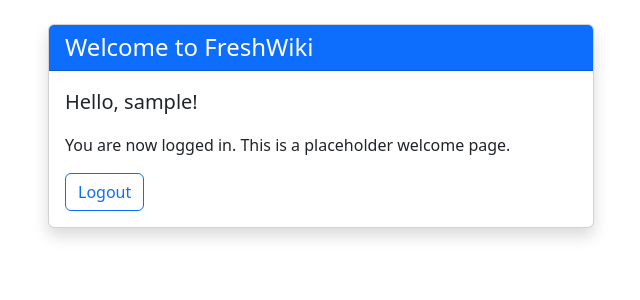
After one commit to douglasgreen/freshwiki, a PHP site: template resources/templates/welcome.html.twig in a window 1280 px wide. The commit adds this page. Shown: the top 300 px of the page, without its empty margins (319-959 px from the left). Run offline with PHP 8.4, Linux system fonts and the light colour scheme; the template is opened without the code that fills it: most values are stand-ins (such as "Sample title", 1, 10 or a date in 2020); some libraries are stand-ins or nearby versions.

Commit message:
feat: add placeholder welcome page for logged-in users
Co-authored-by: cecli (openrouter/z-ai/glm-5)

```diff
--- /dev/null
+++ b/resources/templates/welcome.html.twig
@@ -0,0 +1,22 @@
+{% extends 'base.html.twig' %}
+
+{% block title %}
+  Welcome - FreshWiki
+{% endblock %}
+
+{% block content %}
+  <div class="row justify-content-center">
+    <div class="col-md-8 col-lg-6">
+      <div class="card shadow">
+        <div class="card-header bg-primary text-white">
+          <h4 class="mb-0">Welcome to FreshWiki</h4>
+        </div>
+        <div class="card-body">
+          <p class="lead">Hello, {{ username }}!</p>
+          <p>You are now logged in. This is a placeholder welcome page.</p>
+          <a href="?action=logout" class="btn btn-outline-primary">Logout</a>
+        </div>
+      </div>
+    </div>
+  </div>
+{% endblock %}
--- a/src/Controller/UserController.php
+++ b/src/Controller/UserController.php
@@ -24,6 +24,11 @@ class UserController
     public function showRegister(array $errors = []): string
     {
         return $this->twig->render('register.html.twig', ['errors' => $errors]);
+    }
+
+    public function showWelcome(string $username): string
+    {
+        return $this->twig->render('welcome.html.twig', ['username' => $username]);
     }
 
     public function handleLogin(string $username, string $password): array
```
Also changed, not shown: index.php (+12 -0 lines).
